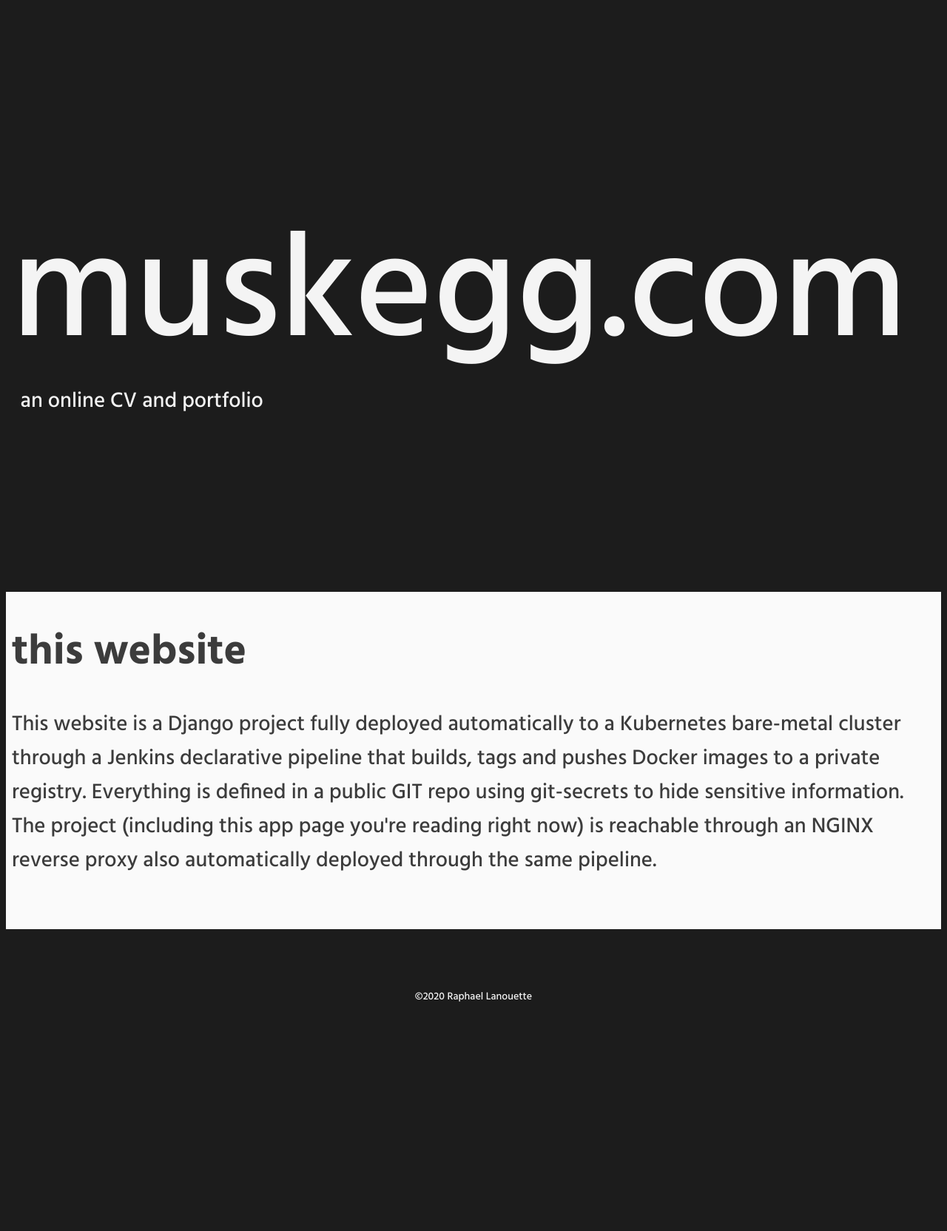
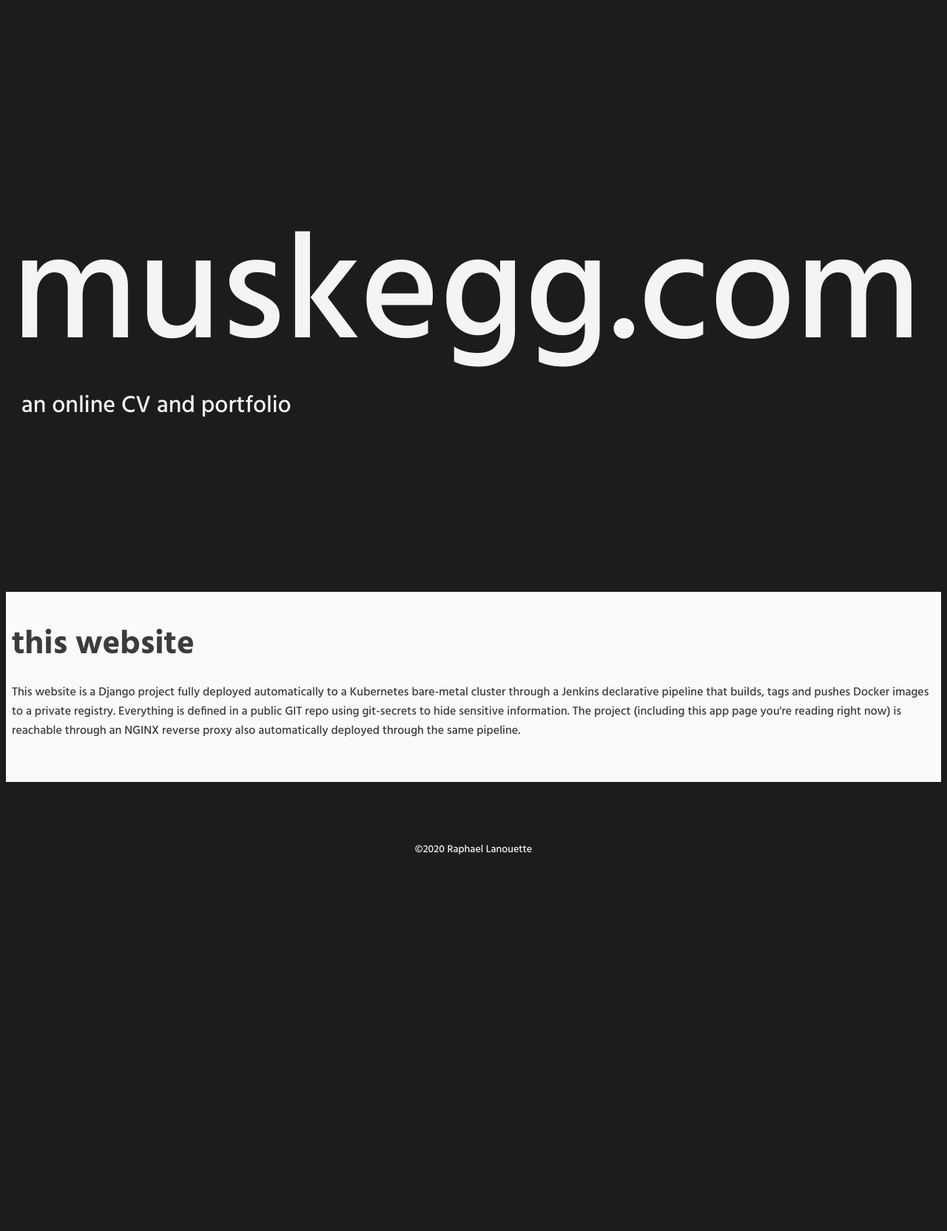
Before and after one commit to muskeg/devops-resume, a Django app: page / in a window 1280 px wide. Shown: the whole page at 74% size. After the commit the page ends 1155 px from the top, so only its background shows below. Run offline with Django 3.2, Linux system fonts and the light colour scheme; parts of the project's set-up code (start-up, migrations or seed data) failed here and were passed over; some libraries are stand-ins or nearby versions.

Commit message:
more reponsibe font-size

```diff
--- a/app/website/static/web/css/styles.css
+++ b/app/website/static/web/css/styles.css
@@ -8,6 +8,16 @@ body {
 h1 {
   font-size: 4.5vw;
   margin: 3.5vh 0 1.5vh 0;
+}
+
+@media screen and (min-width: 900px) {
+  body {
+     font-size: 1.25vw;
+  }
+
+  h1 {
+    font-size: 3.5vw;
+  }
 }
 
 #header {
@@ -22,13 +32,13 @@ h1 {
 }
 
 #header_title {
-  font-size: 7em;
+  font-size: 16vw;
 }
 
 #header_subtitle {
-  font-size: 1em;
-  margin-top: -1.5em;
-  margin-left: 0.4em;
+  font-size: 2.5vw;
+  margin-top: -3.5vw;
+  margin-left: 1vw;
 }
 
 #content {
```
